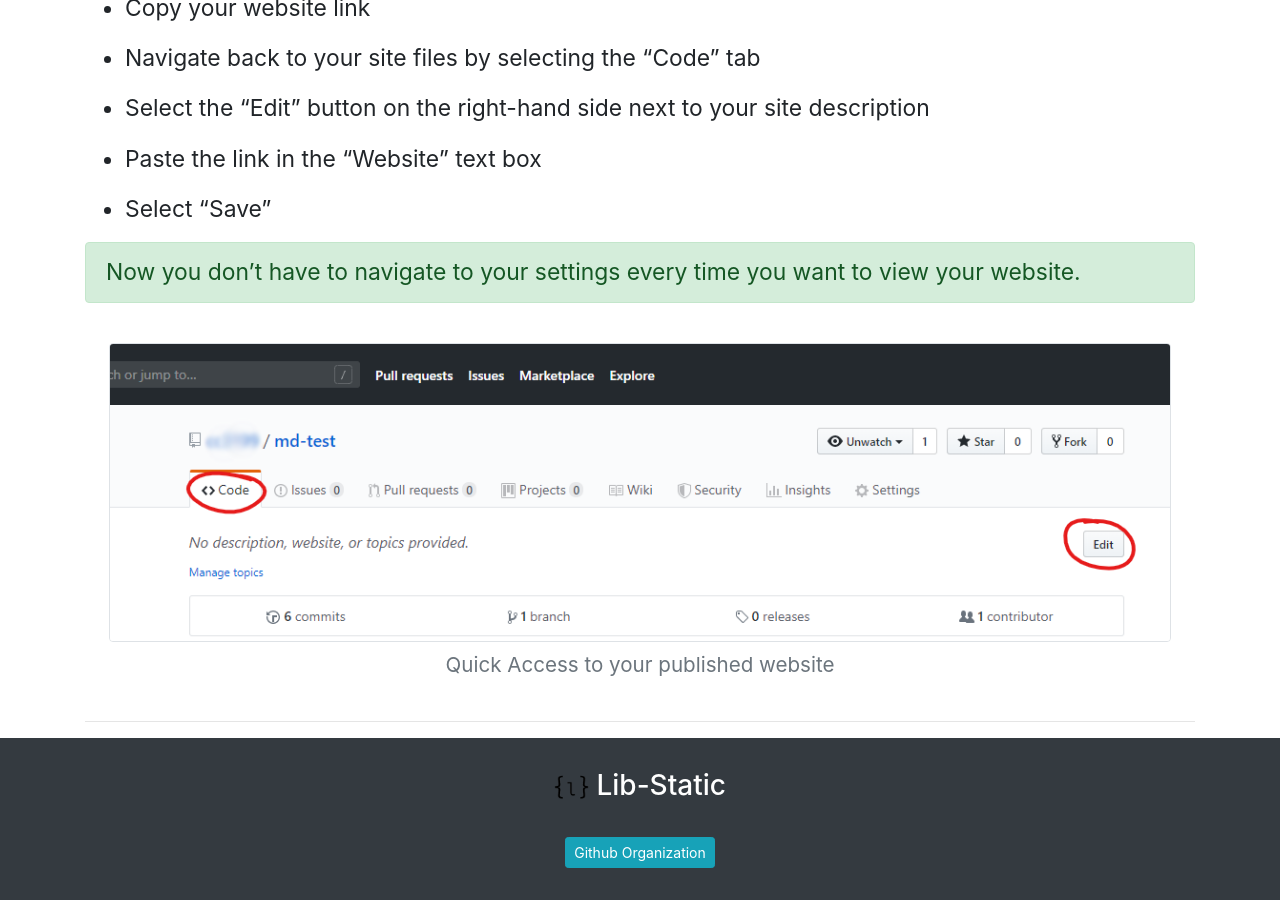
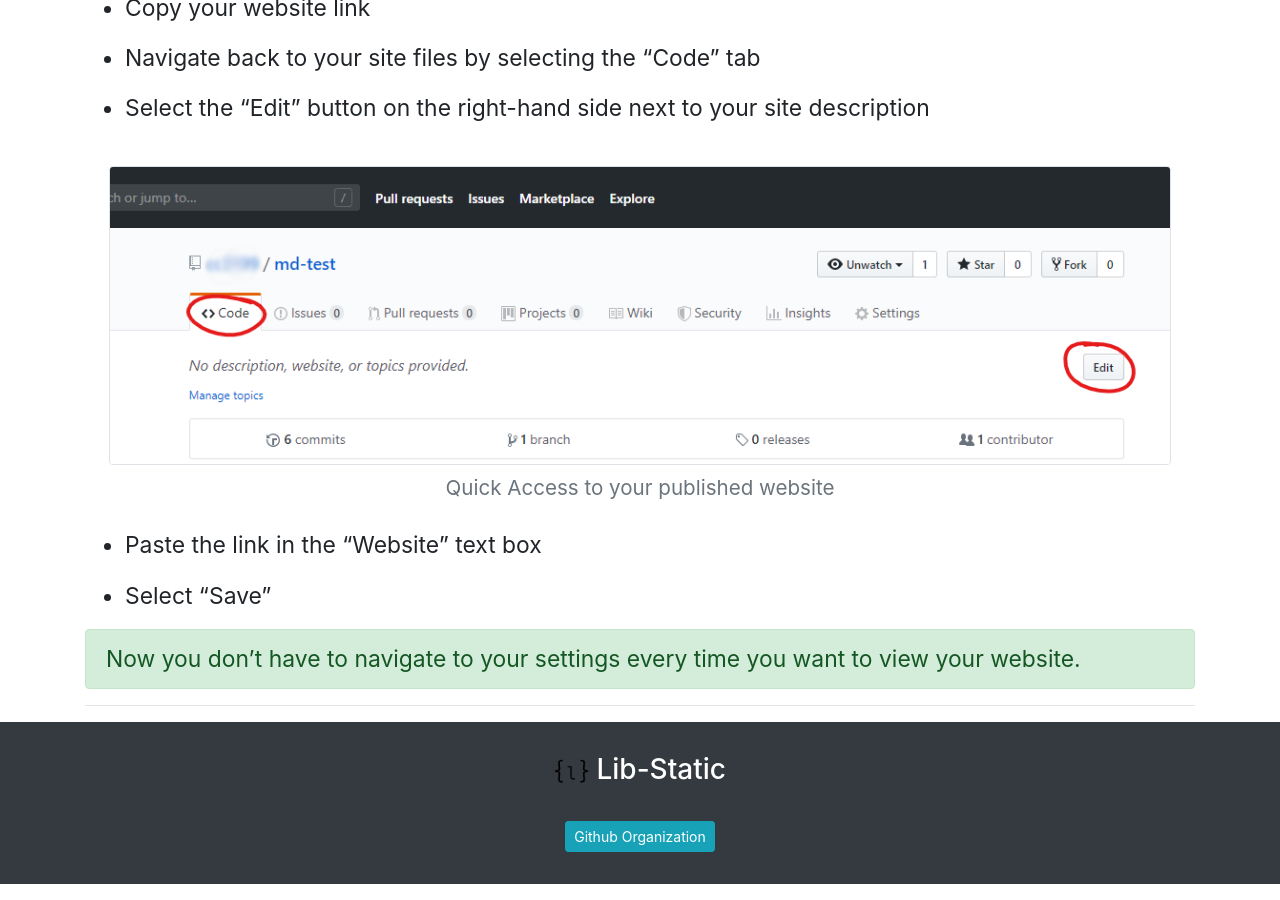
Before and after one commit to lib-static/howto, a Jekyll site: the page built from howtos/viewsiteonlinegh.md, in a window 1280 px wide and 900 px high, scrolled down 1942 px. Built offline with Jekyll 4.4.1, drawn with Linux system fonts in a browser that asks for light colours.

```diff
--- a/howtos/viewsiteonlinegh.md
+++ b/howtos/viewsiteonlinegh.md
@@ -32,11 +32,11 @@ This selection will reload your page.
 
 - Select the "Edit" button on the right-hand side next to your site description
 
+{% include bootstrap/figure.md img="/github/github_quickaccesslink.png" caption="Quick Access to your published website" alt="a screenshot of pasting your published website link to your GitHub page description for quick access" %}
+
 - Paste the link in the "Website" text box
 
 - Select "Save"
 
 {:.alert .alert-success}
 Now you don't have to navigate to your settings every time you want to view your website.
-
-{% include bootstrap/figure.md img="/github/github_quickaccesslink.png" caption="Quick Access to your published website" alt="a screenshot of pasting your published website link to your GitHub page description for quick access" %}
```
